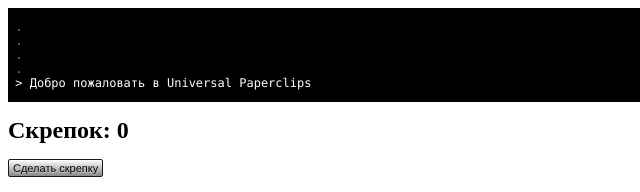
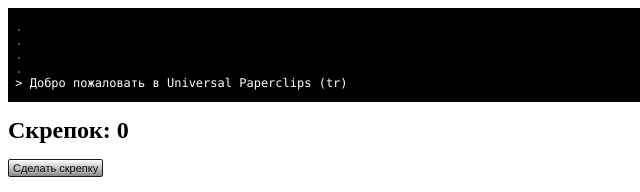
Before and after one commit to Uwutaku/Uwutaku.github.io, a plain HTML site: page index.html in a window 1280 px wide. Shown: the top 192 px of the page, 0-640 px from the left. Drawn offline with Linux system fonts and the light colour scheme.

Commit message:
Update index.html

```diff
--- a/index.html
+++ b/index.html
@@ -57,7 +57,7 @@
                 <span>&nbsp;.&nbsp;</span><span id="readout2"></span><br />
             </p>
             <p class = "console">
-                <span>&nbsp;>&nbsp;</span><span id="readout1">Добро пожаловать в Universal Paperclips</span><span id="cursor" class = "pulsate">|</span>
+                <span>&nbsp;>&nbsp;</span><span id="readout1">Добро пожаловать в Universal Paperclips (tr)</span><span id="cursor" class = "pulsate">|</span>
             </p>
 
         </div>
```
